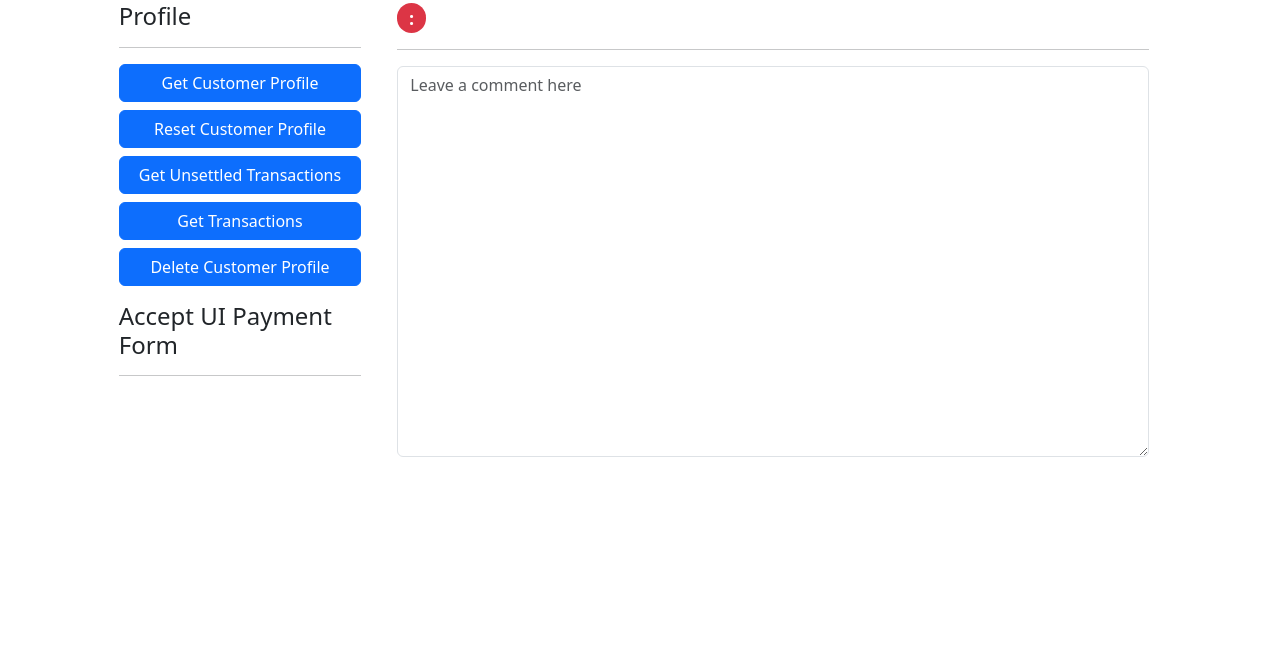
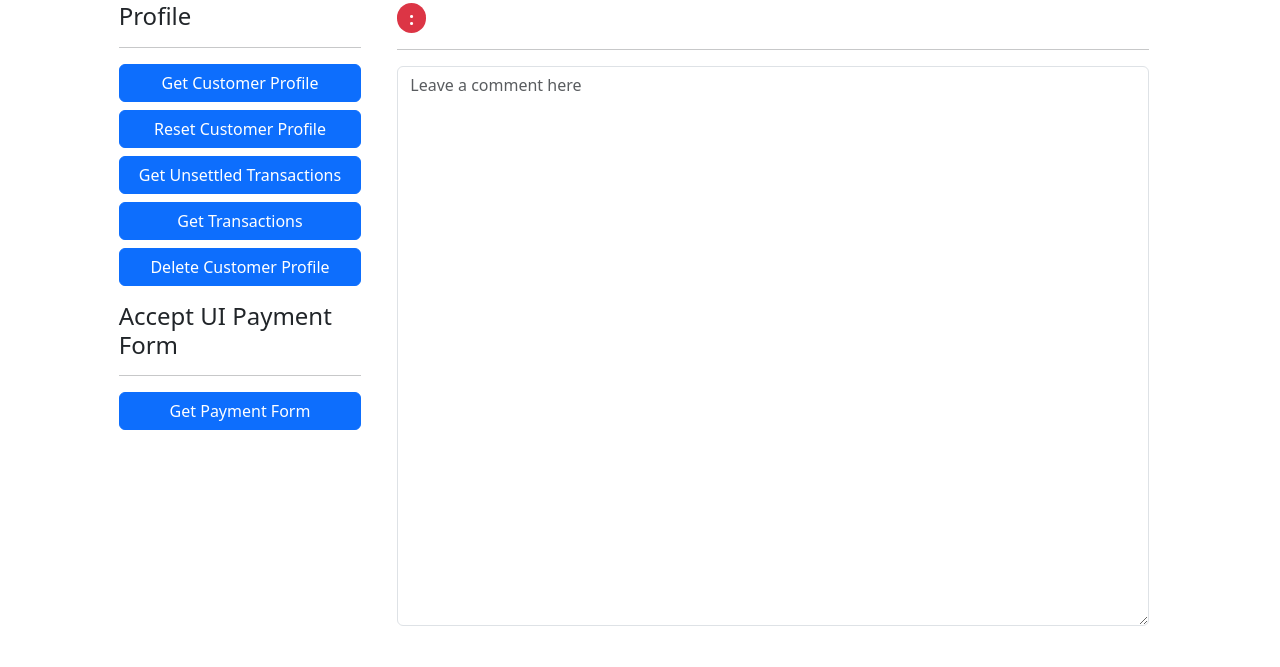
Before and after one commit to rlm8291/authorize_test, a Flask app: template templates/main.html in a window 1280 px wide. Shown: the part 133-800 px from the top of the page. Run offline with Flask 3, Linux system fonts and the light colour scheme; the template is opened without the code that fills it, so the values that code supplies are empty.

Commit message:
Setup Payment Method Process With AcceptUI

```diff
--- a/app.py
+++ b/app.py
@@ -85,6 +85,10 @@ def delete():
     return render_template("response.html", response=deleted_customer)
 
 
+@app.route("/get_payment", methods=["GET"])
+def get_payment():
+    return render_template("payment_form.html")
+
 @app.route("/test", methods=["GET"])
 def test():
     return "{'test': 'works'}"
--- a/templates/actions.html
+++ b/templates/actions.html
@@ -10,4 +10,5 @@
 <h4>Accept UI Payment Form</h4>
 <hr>
 <div class='d-grid gap-2'>
+    <button class="btn btn-primary" hx-get="/get_payment" hx-target="#response_message">Get Payment Form</button>
 </div>
--- a/templates/main.html
+++ b/templates/main.html
@@ -27,7 +27,7 @@
 						<div class='col-3'>
 							{% include 'actions.html' %}
 						</div>
-						<div class='col'>
+						<div class='col' style="height: 70vh;">
 							{% include 'response.html' %}
 						</div>
 					</div>
--- a/templates/response.html
+++ b/templates/response.html
@@ -5,5 +5,5 @@
     <h4>{{ response["message"] }} <span class="badge rounded-pill text-bg-success">{{ response["result"] }} : {{ response["code"] }}</span></h4>
   {% endif %}
   <hr>
-  <textarea class="form-control h-100" placeholder="Leave a comment here">{{ response["xml_string"] }}</textarea>
+  <textarea class="form-control h-100" placeholder="Leave a comment here" readonly>{{ response["xml_string"] }}</textarea>
 </div>
```
Also changed, not shown: templates/payment_form.html (added, +37 -0 lines), README.md.
